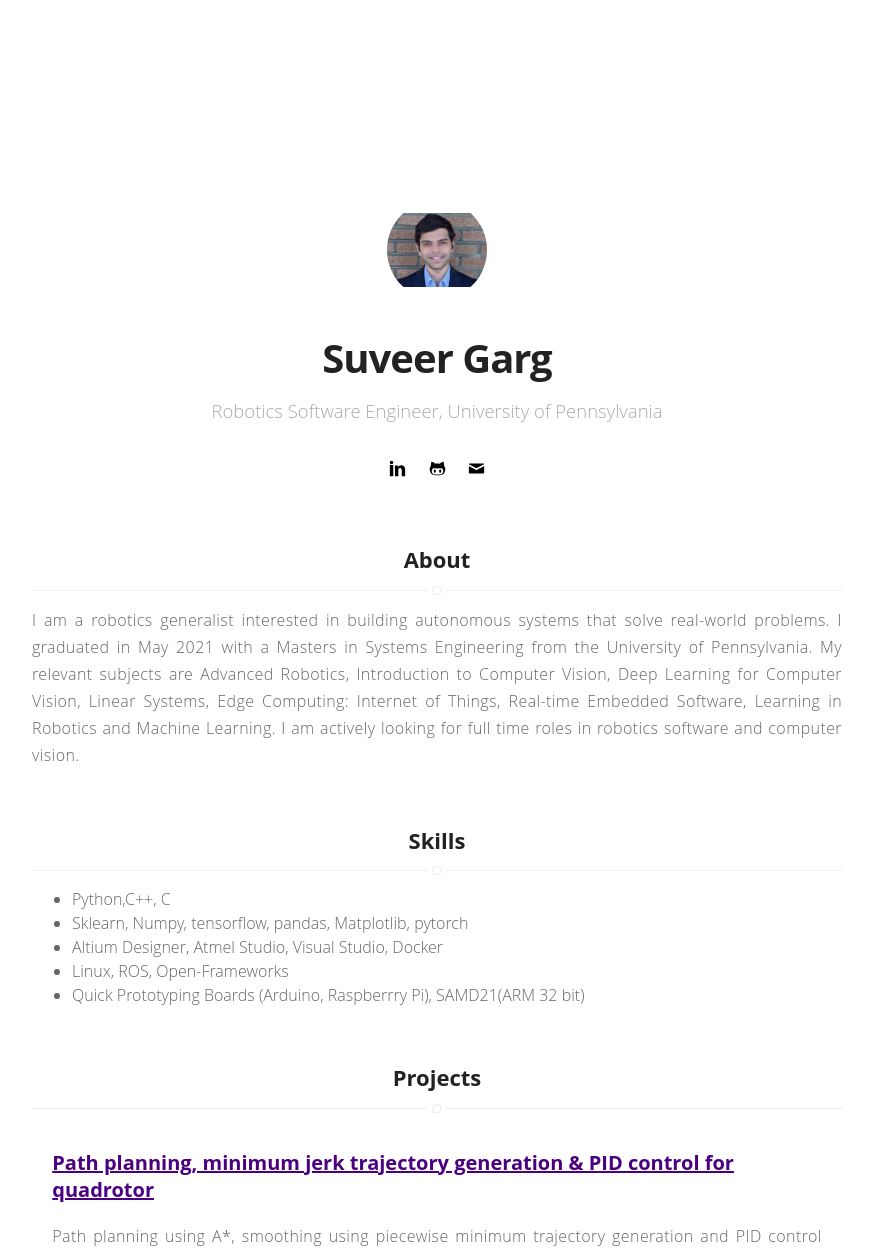
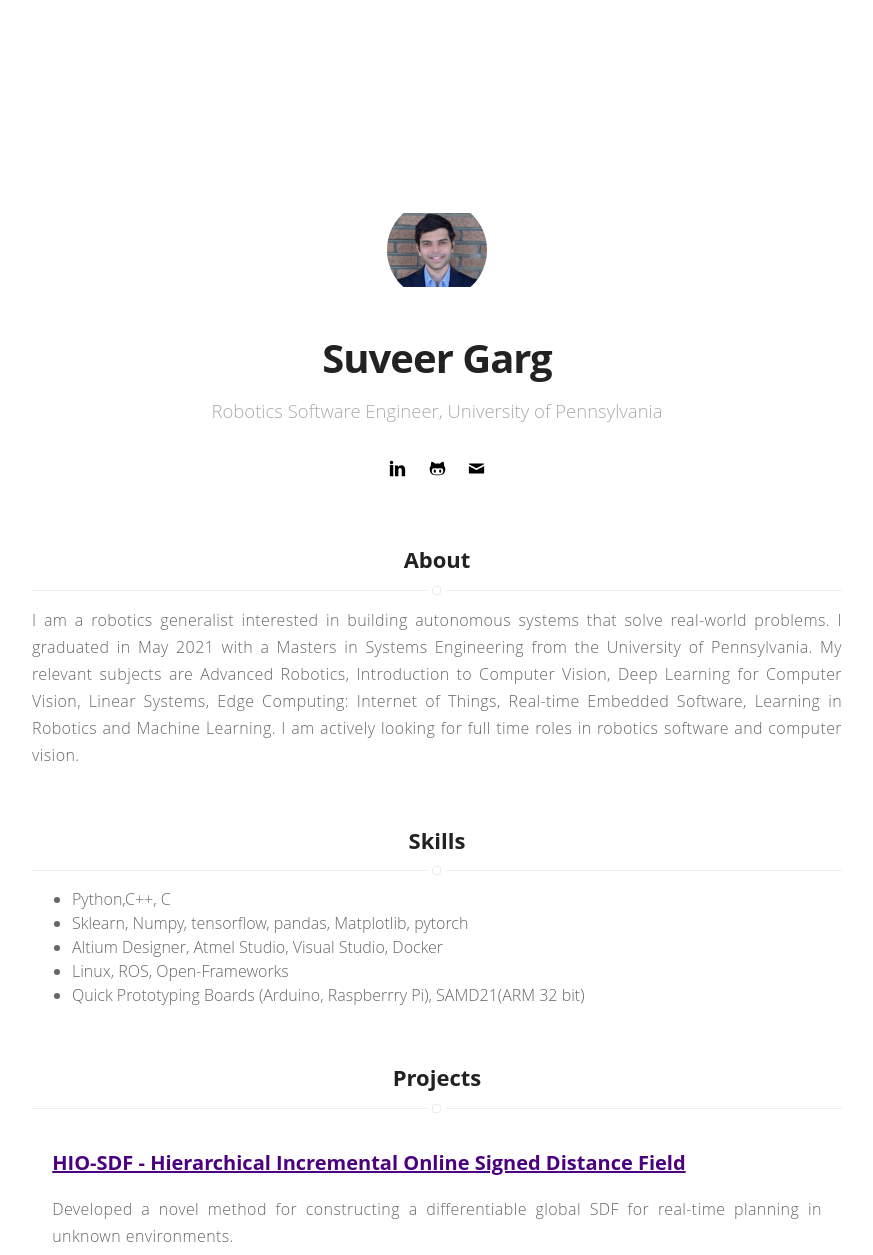
Before and after one commit to suveergarg/suveergarg.github.io, a Jekyll site: the page built from index.html, in a window 1280 px wide. Shown: the top 1255 px of the page, without its empty margins (203-1076 px from the left). Built offline with Jekyll 4.4.1, drawn with Linux system fonts in a browser that asks for light colours; part of the change alters nothing that is shown.

Commit message:
Added HIO SDF

```diff
--- a/_config.yml
+++ b/_config.yml
@@ -54,14 +54,20 @@ projects: true
 
 # add your projects here
 project-list:
+    HIO-SDF - Hierarchical Incremental Online Signed Distance Field:
+        num: 1
+        name: HIO-SDF - Hierarchical Incremental Online Signed Distance Field
+        description: Developed a novel method for constructing a differentiable global SDF for real-time planning in unknown environments.
+        video: assets/videos/hio_compressed.mp4
+
     Path planning, minimum jerk trajectory generation & PID controller for quadrotors:
-        num: 1
+        num: 4
         name: Path planning, minimum jerk trajectory generation & PID control for quadrotor
         description: Path planning using A*, smoothing using piecewise minimum trajectory generation and PID control for quadrotor navigation in an indoor obstacle course. Additionally implemented a VIO pipeline for state estimation.
         video: assets/videos/MEAM620.mp4
 
     Deep Learning for Computer Vision:
-        num: 2
+        num: 5
         name: Deep Learning for Computer Vision
         description: Implemented YOLO, SOLO, VAE, DCGAN, Cyclic GAN and Faster Mask-RNN. Course Project - Experimented with a state of the art method that uses Ordinal depth supervision for 3D human pose estimation from single 2D images. This method tackles the lack of availability/variability of 3D ground truth pose data for natural images. Please visit the github links below for more infomation on these projects.
         link: https://github.com/suveergarg/SOLO
@@ -72,14 +78,14 @@ project-list:
         video: assets/videos/680.mp4
 
     Pick and Place using the 5-DOF Lynx arm in Gazebo:
-        num: 3
+        num: 6
         name: Pick and Place using the Lynx arm in Gazebo
         description: Used Forward and Inverse velocity and position kinematics to stack blocks in a simulation environment. Won a stacking competition as part of the class final project.
         video: assets/videos/MEAM520.mp4
 
 
     RRT*, Particle Filter Based SLAM and Autonomous Quadrotor Landing on Moving Platform:
-        num: 4
+        num: 7
         name: RRT*, Particle Filter Based SLAM and Autonomous Quadrotor Landing on Moving Platform
         description: Implemented Unscented Kalman Filter, particle filter SLAM with LIDAR data, RRT* algorithm. Simulated autonomous quad-rotor landing on a moving platform using Aruco markers and minimum jerk quad-rotor trajectory using Gazebo and ROS.
         link: https://github.com/suveergarg/uav_landing
@@ -87,7 +93,7 @@ project-list:
 
 
     Image Stitching and Optical Tracking:
-        num: 5
+        num: 8
         name: Image Stitching and Optical Tracking
         description: Created python modules for edge and corner detection, adaptive non-maximal suppression, homography estimation, feature matching using knn, outlier detection with RANSAC and poisson blending to produce smooth stitched images and videos. Additionally, implemented Lucas Kanade optical flow tracking algorithm to track moving objects in a video.
         link: https://github.com/suveergarg/cis581-3A
@@ -95,7 +101,7 @@ project-list:
 
 
     Intelligent Travel Friendly Medicine Dispenser:
-        num: 6
+        num: 9
         name: Intelligent Travel Friendly Medicine Dispenser
         description: Designed an IoT medicine dispenser with automatic alerts for refilling, dose collection and location tracking. The end-to-end design process involved part selection, PCB layout, CAD design, power architecture design, Over The Air Firmware Update and custom bootloader design, wireless communications and firmware design.
         link: https://github.com/briankwn/SmartDose
@@ -103,14 +109,14 @@ project-list:
 
 
     Multi-Robot Sorting System:
-        num: 7
+        num: 10
         name: Multi-Robot Parcel Sorting System
         description: Designed a ROS based simulation for multi-robot parcel sorting system. Developed software for map creation, planning, movement, diagnostics and evaluation of 120 robots. Introduced improvements which quadrupled the throughput of the system.
         video: assets/videos/addverb.mp4
 
 
     Unmanned Ground Vehicles Team:
-        num: 8
+        num: 11
         name: Unmanned Ground Vehicle, DTU 2017-2018
         description: Founded and led a team of 6 students in building a automated ground vehicle under the Robot Operating System to participate in the IGVC competition held in Oakland, U.S.A. Responsible for team operations, raising funds and embedded systems development. My work involved interfacing the IMU and motor drivers through the microcontroller to communicate with the main system as a ROS node.
         video: assets/videos/ugv.mp4
@@ -122,44 +128,44 @@ project-list:
 
 
     Ecofrost Technologies Pvt. Ltd.:
-        num: 9
+        num: 12
         name: Ecofrost Technologies, Internship, Pune 2017-2018
         description: Built capacitive sensing based embedded prototype for charge level measurement in Thermal batteries using level sensing of phase change material for energy management and temperature control in solar powered cold-storage units. Rectified errors after analysing data collected from prototype. At the end of the internship, I presented my results and offered a new approach to attain the objective of energy management for the system using the same sensor based on the learnings from the test experiments.
         video: assets/videos/eco.mp4
 
 
     Smart Dustbin Project:
-        num: 10
+        num: 13
         name: Smart Dustbin Project, WeConvert, New Delhi 2017-2018
         description: The Smart dustbin was a Raspberry-Pi based system to classify waste objects and reward the user with credits based on what is dropped in the bin. It makes use of Image Processing algorithms to classify objects and sort trash. My work involved developing the detection algorithms, human machine interface and firmware for the embedded systems.The system was tested at various colleges, malls, and public places. The initiative was covered by media agencies such as DuBeat, Your Story and ZeeTv.
         video: assets/videos/weconvert.mp4
 
     Three Degree Of Freedom Robotic Arm:
-        num: 11
+        num: 14
         name: Three Degree of Freedom Robotic Arm
         description: This was built in a team of three for my minor project in university during my undergraduate career. My work involved making the robot description files(URDFs), setting up MoveIt and sending goal positions to the micro-controller using the ROS framework.
         video: assets/videos/arm.mp4
 
     Object Follower:
-        num: 12
+        num: 15
         name: Object Follower
         description: Raspberry Pi based system that tracks an object in the HSV color space using blob detection and controls the motors such that the object lies in the center of the camera frame.
         video: assets/videos/Track.mp4
 
     Beat Detection:
-        num: 13
+        num: 16
         name: Beat Detection
         description: This project involved performing FFT on audio signals for beat detection and controlling servo motors to react to the sensed beats.
         video: assets/videos/beat.mp4
 
     Line Follower Robot:
-        num: 14
+        num: 17
         name: Line Follower Robot
         description: This is a simple line follower built using light sensitive resistors and automatic calibration for different lighting scenarios.
         video: assets/videos/Line_Follower.mp4
 
     Artist:
-        num:
+        num: 18
         name: Artist
         description: This is a simple project made using junk material to draw simple shapes using the motor assembly controlled by an 8 bit atmel micro-controller through L293D motor driver.
         video: assets/videos/Artist.mp4
```
Also changed, not shown: 1 other file.
